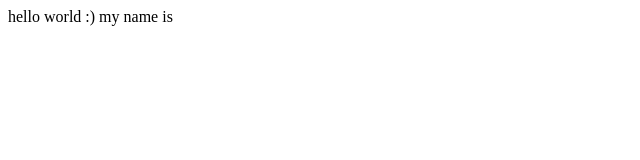
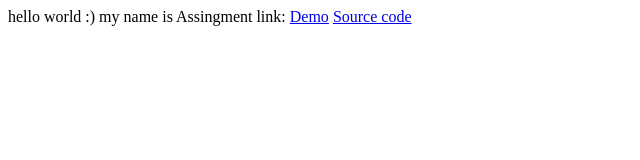
Before and after one commit to Ayushmdr5/ayushmdr5.github.io, a plain HTML site: page index.html in a window 1280 px wide. Shown: the whole page, without its empty margins (0-640 px from the left). Drawn offline with Linux system fonts and the light colour scheme.

Commit message:
Add demo assingment to the list

```diff
--- a/index.html
+++ b/index.html
@@ -9,5 +9,9 @@
 <body>
     hello world :)
     my name is
+
+    Assingment link:
+    <a href="https://ayushmdr5.github.io/TuTangle/">Demo</a>
+    <a href="https://github.com/Ayushmdr5/TuTangle">Source code</a>
 </body>
 </html>
```
